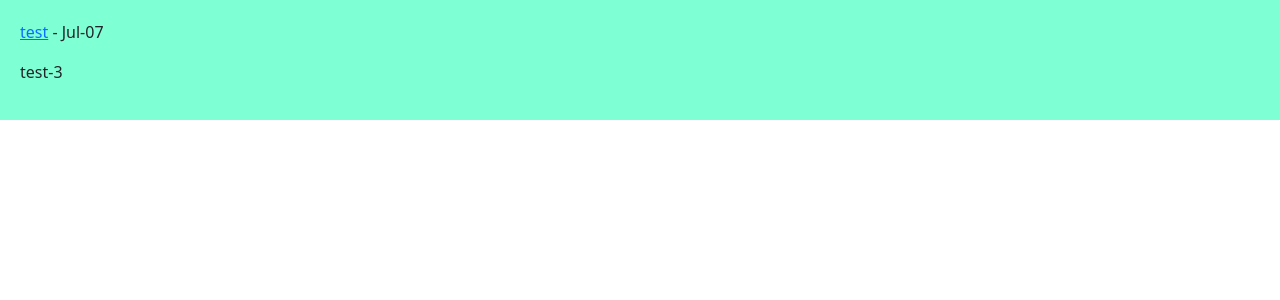
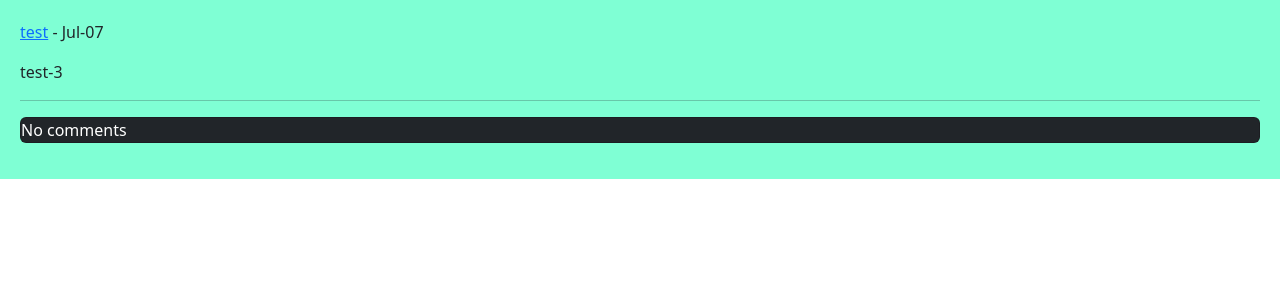
Before and after one commit to AmirhoseinRafizadeh/SocialMedia, a Django app: a page that uses socialMedia/home/templates/home/detail.html in a window 1280 px wide. Shown: the part 56-356 px from the top of the page. Run offline with Django 5.2, Linux system fonts and the light colour scheme; data comes from the database, SQL or seed files in the repository.

Commit message:
ep37 completed

```diff
--- a/socialMedia/home/templates/home/detail.html
+++ b/socialMedia/home/templates/home/detail.html
@@ -5,6 +5,14 @@
     <a href="{% url 'home:post_update' post.id %}" class="btn btn-info">UPDATE</a>
     {% endif %}
 <p><a href="{% url 'account:user_profile' post.user.id %}">{{ post.user.username }}</a> - {{ post.updated|date:"M-d" }}</p>
-<p>{{ post.body }}</p>
+<p>{{ post.body }}</p><hr>
+{% for comment in comments %}
+    <div class="card bg-dark text-white">
+        <p class="card-header">{{comment.user}} | {{comment.created|timesince}}</p>
+        <p class="card-body">{{comment.body}}</p>
+    </div>
+{% empty %}
+<p class="card bg-dark text-white">No comments</p>
+{% endfor %}
 
 {%endblock%}
--- a/socialMedia/home/views.py
+++ b/socialMedia/home/views.py
@@ -19,7 +19,8 @@ class HomeView(View):
 class PostDetailView(View):
     def get(self, request, post_id, post_slug):
         post = get_object_or_404(Posts, pk=post_id, slug=post_slug)
-        return render(request, 'home/detail.html', {'post': post})
+        comments = post.post_comments.filter(is_reply=True)
+        return render(request, 'home/detail.html', {'post': post, 'comments': comments})
 
 
 class PostDeleteView(LoginRequiredMixin, View):
```
